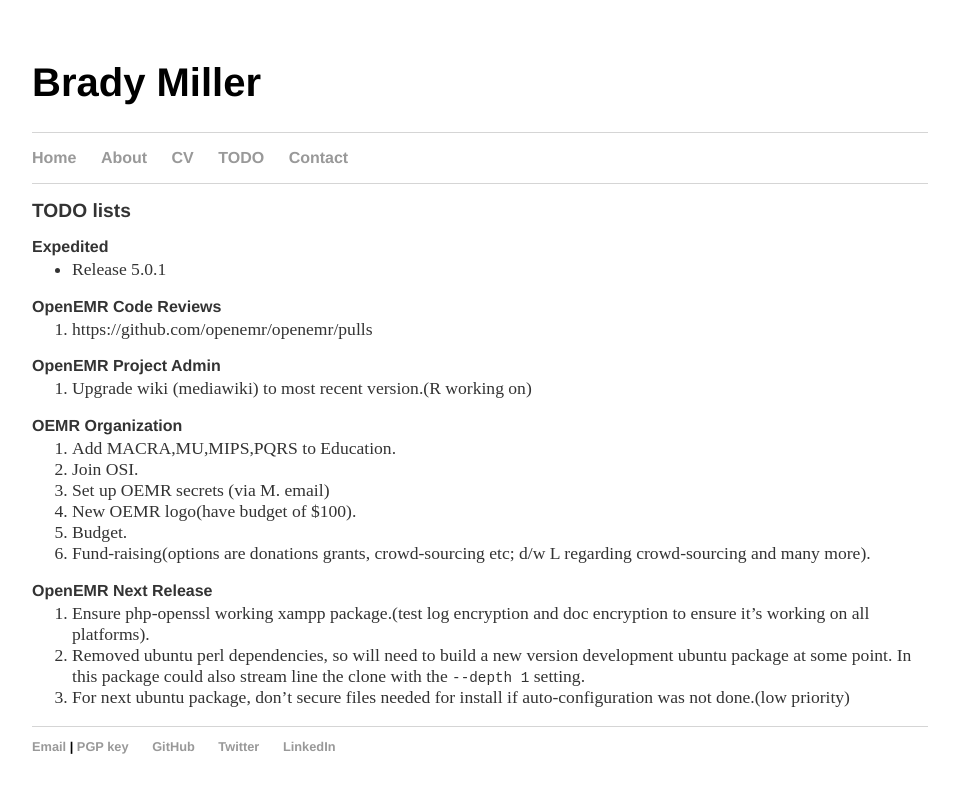
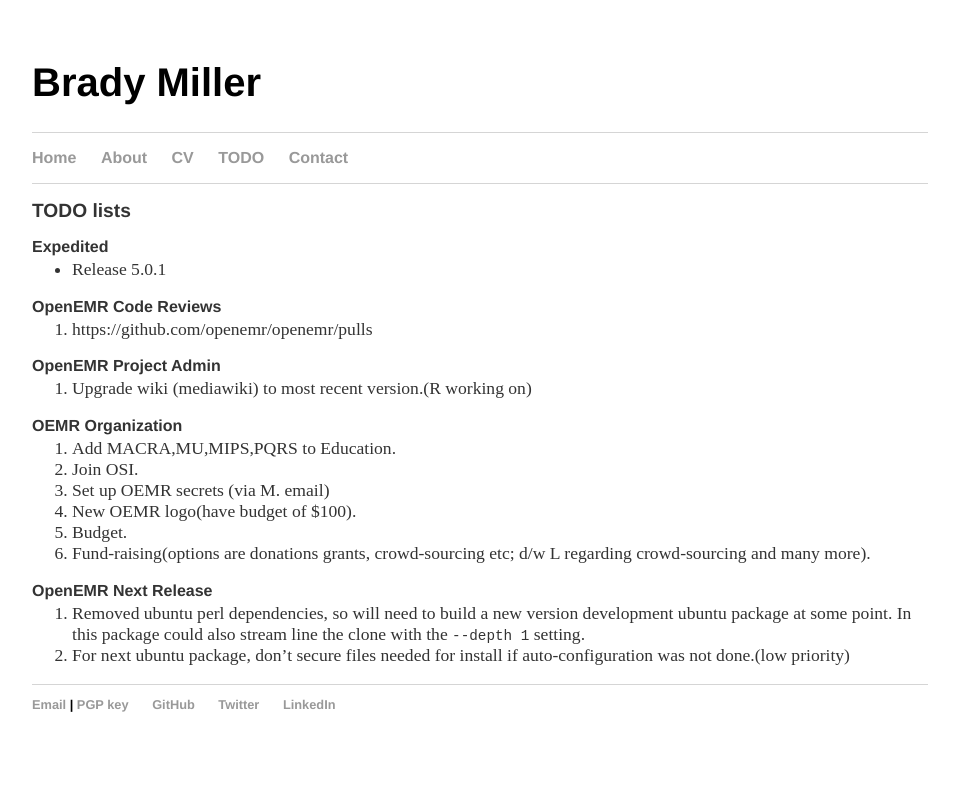
Before and after one commit to bradymiller/bradymiller.github.io, a Jekyll site: the page built from todo/index.md, in a window 1280 px wide. Shown: the top 793 px of the page, without its empty margins (160-1119 px from the left). Built offline with Jekyll 4.4.1, drawn with Linux system fonts in a browser that asks for light colours; our own code applies the rules of GitHub Pages for plain Markdown files.

Commit message:
Update index.md

```diff
--- a/todo/index.md
+++ b/todo/index.md
@@ -21,6 +21,5 @@
 1. Fund-raising(options are donations grants, crowd-sourcing etc; d/w L regarding crowd-sourcing and many more).
 
 ### OpenEMR Next Release
-1. Ensure php-openssl working xampp package.(test log encryption and doc encryption to ensure it's working on all platforms).
 1. Removed ubuntu perl dependencies, so will need to build a new version development ubuntu package at some point. In this package could also stream line the clone with the `--depth 1` setting.
 1. For next ubuntu package, don't secure files needed for install if auto-configuration was not done.(low priority)
```
